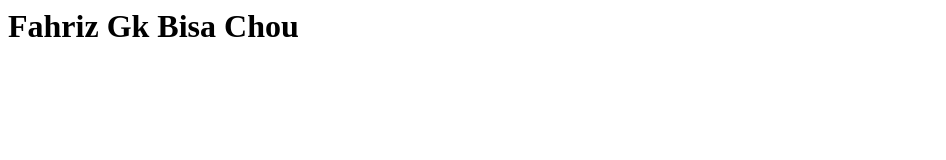
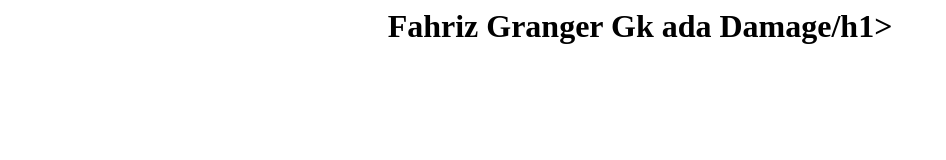
Before and after one commit to Zaidil198/LatihanGithub, a plain HTML site: page index.html in a window 1280 px wide. Shown: the whole page, without its empty margins (0-946 px from the left). Drawn offline with Linux system fonts and the light colour scheme.

Commit message:
Update index.html

```diff
--- a/index.html
+++ b/index.html
@@ -3,6 +3,8 @@
         <title>Fahriz Skill Issue</title>
     </head>
     <body>
-        <h1>Fahriz Gk Bisa Chou</h1>
+        <center>
+        <h1>Fahriz Granger Gk ada Damage/h1>
+        </center>
     </body>
 </html>
```
